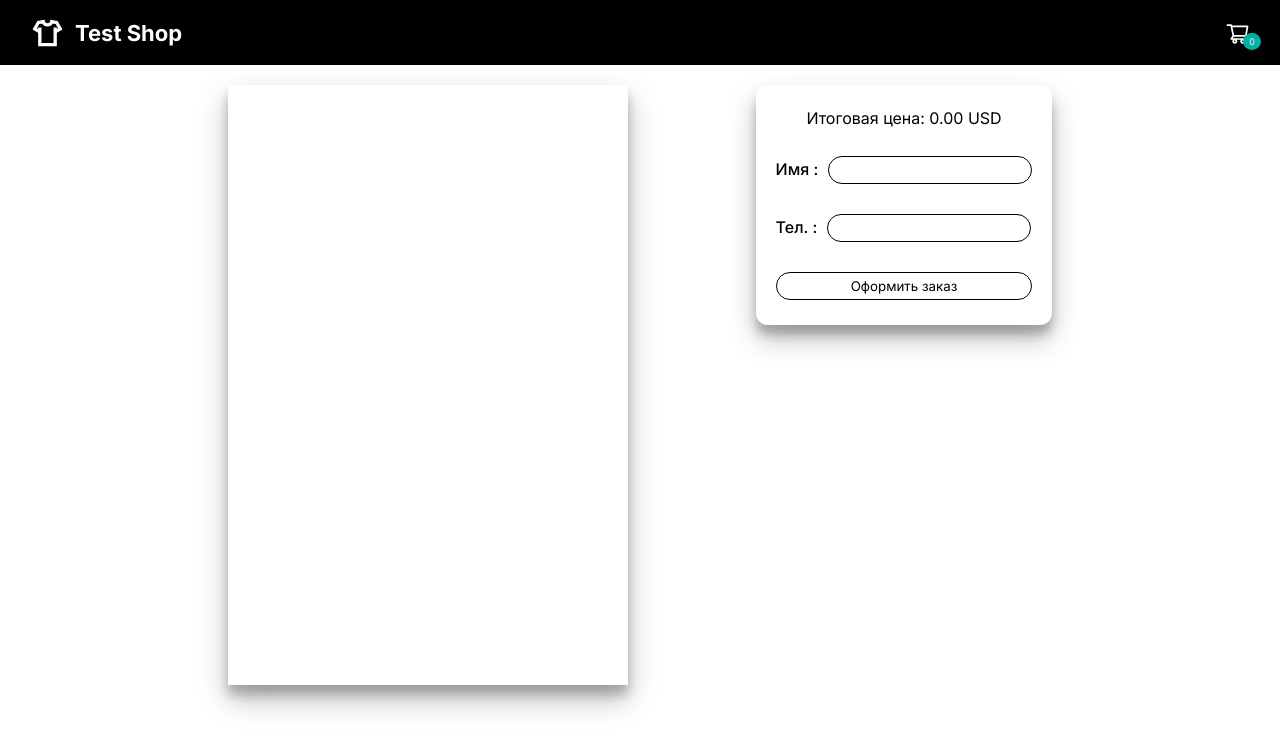
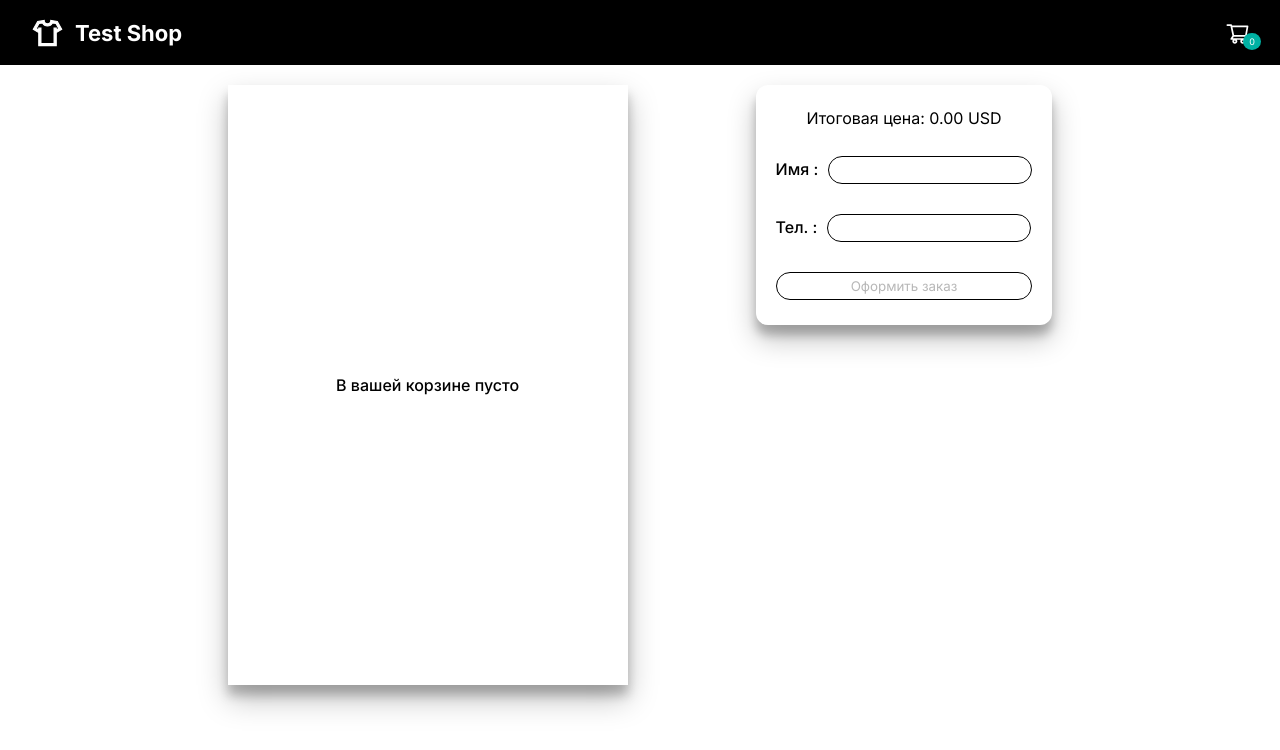
Before and after one commit to finndied/test-shop, a React (Create React App) app: page /cart in a window 1280 px wide. Shown: the top 750 px of the page. Built offline with nearby package versions, Linux system fonts and the light colour scheme; the HTML template or start-up script is replaced by a standard one.

Commit message:
made functionality of ordering goods

```diff
--- a/src/App.js
+++ b/src/App.js
@@ -25,6 +25,10 @@ function App() {
 		newCartItems.splice(index, 1)
 		setCartItems(newCartItems)
 		}
+  // Очищение корзины после заказа
+    const handleClearCart = () => {
+      setCartItems([])
+    }
 	return (
 		<Router>
 			<div className='App'>
@@ -39,7 +43,7 @@ function App() {
 							/>
 						}
 					/>
-					<Route path='/cart' element={<Cart cartItems={cartItems} handleDelete={handleDelete}/>} />
+					<Route path='/cart' element={<Cart cartItems={cartItems} handleDelete={handleDelete} handleClearCart={handleClearCart}/>} />
 				</Routes>
 			</div>
 		</Router>
--- a/src/components/Cart/Cart.jsx
+++ b/src/components/Cart/Cart.jsx
@@ -1,11 +1,12 @@
 import React, { useState } from 'react'
 import styles from './Cart.module.scss'
 import { AiOutlineDelete } from 'react-icons/ai'
-const Cart = ({ cartItems, handleDelete }) => {
+import { GiConfirmed } from 'react-icons/gi'
+const Cart = ({ cartItems, handleDelete, handleClearCart }) => {
 	const [name, setName] = useState('')
 	const [phone, setPhone] = useState('')
 	const [quantities, setQuantities] = useState(cartItems.map(item => 1))
-
+	const [showModal, setShowModal] = useState(false)
 	const handleNameChange = event => {
 		setName(event.target.value)
 	}
@@ -33,8 +34,53 @@ const Cart = ({ cartItems, handleDelete }) => {
 		return accumulator + item.regular_price.value * quantities[index]
 	}, 0)
 
+	const handleOrderSubmit = async () => {
+		// Проверяем заполнены ли поля "имя" и "телефон"
+		if (!name || !phone) {
+			alert('Пожалуйста, заполните поля "Имя" и "Телефон"')
+			return
+		}
+		const orderData = {
+			name,
+			phone,
+			items: cartItems.map((item, index) => ({
+				id: item.id,
+				title: item.title,
+				price: item.regular_price.value,
+				quantity: quantities[index]
+			})),
+			total: totalPrice
+		}
+		try {
+			const response = await fetch('https://app.aaccent.su/js/confirm.php', {
+				method: 'POST',
+				body: JSON.stringify(orderData)
+			})
+			const data = await response.json()
+			if (data.result === 'ok') {
+				setShowModal(true)
+				setQuantities(cartItems.map(item => 1))
+				setName('')
+				setPhone('')
+				handleClearCart()
+			} else {
+				alert('Произошла ошибка при оформлении заказа')
+			}
+		} catch (error) {
+			console.error('Ошибка:', error)
+			alert('Произошла ошибка при оформлении заказа')
+		}
+	}
+
+	const handleCloseModal = () => {
+		setShowModal(false)
+		window.location.href = '/'
+	}
 	return (
 		<div className={styles.cart}>
+			{cartItems.length === 0 ? (
+				<div className={styles.emptyCart}>В вашей корзине пусто</div>
+			) : (
 				<div className={styles.cartWrapper}>
 					{cartItems.map((item, index) => (
 						<div className={styles.card} key={item.id}>
@@ -46,9 +92,13 @@ const Cart = ({ cartItems, handleDelete }) => {
 									<div>{item.regular_price.currency}</div>
 								</div>
 								<div className={styles.quantity}>
-								<button onClick={() => handleQuantityDecrease(index)}>-</button>
+									<button onClick={() => handleQuantityDecrease(index)}>
+										-
+									</button>
 									<input type='text' value={quantities[index]} readOnly />
-								<button onClick={() => handleQuantityIncrease(index)}>+</button>
+									<button onClick={() => handleQuantityIncrease(index)}>
+										+
+									</button>
 									<button onClick={() => handleDelete(index)}>
 										<AiOutlineDelete />
 									</button>
@@ -57,6 +107,7 @@ const Cart = ({ cartItems, handleDelete }) => {
 						</div>
 					))}
 				</div>
+			)}
 			<div className={styles.order}>
 				<div className={styles.total}>
 					Итоговая цена: {totalPrice.toFixed(2)} USD
@@ -73,8 +124,19 @@ const Cart = ({ cartItems, handleDelete }) => {
 						<input type='text' value={phone} onChange={handlePhoneChange} />
 					</label>
 				</div>
-				<button>Оформить заказ</button>
+				<button onClick={handleOrderSubmit} disabled={cartItems.length === 0}>
+					Оформить заказ
+				</button>
 			</div>
+			{showModal && (
+				<div className={styles.modal}>
+					<div className={styles.modalContent}>
+						<GiConfirmed />
+						<h2>Заказ оформлен!</h2>
+						<button onClick={handleCloseModal}>Закрыть</button>
+					</div>
+				</div>
+			)}
 		</div>
 	)
 }
--- a/src/components/Cart/Cart.module.scss
+++ b/src/components/Cart/Cart.module.scss
@@ -2,6 +2,18 @@
 	display: flex;
 	justify-content: center;
 	flex-wrap: wrap;
+}
+
+.emptyCart {
+	font-weight: 500;
+	display: flex;
+	justify-content: center;
+	align-items: center;
+	box-shadow: 0 14px 28px rgba(0, 0, 0, 0.25), 0 10px 10px rgba(0, 0, 0, 0.22);
+	overflow-y: scroll;
+	height: 600px;
+	overflow-x: hidden;
+	width: 400px;
 }
 
 .cartWrapper {
@@ -105,3 +117,41 @@
 		}
 	}
 }
+
+.modal {
+	display: flex;
+	align-items: center;
+	justify-content: center;
+	position: absolute;
+	margin: 50px auto;
+	width: 300px;
+	height: 300px;
+	border: 1px solid rgb(173, 173, 173);
+	border-radius: 20px;
+	backdrop-filter: blur(5px);
+	box-shadow: 4px 4px 50px rgba(47, 35, 155, 0.2);
+	color: rgb(5, 18, 44);
+	font-weight: 500;
+	text-shadow: 2px 2px 4px rgba(0, 0, 0, 0.2);
+	.modalContent {
+		display: flex;
+		flex-direction: column;
+		gap: 30px;
+		align-items: center;
+		svg {
+			font-size: 30px;
+			color: #00b1a3;
+		}
+		button {
+			cursor: pointer;
+			border: 1px solid black;
+			padding: 5px 30px;
+			border-radius: 20px;
+			background-color: transparent;
+			transition: all 0.2s ease 0s;
+			&:hover {
+				border-radius: 10px;
+			}
+		}
+	}
+}
```
Lines whose indentation alone changed are shown as unchanged.
